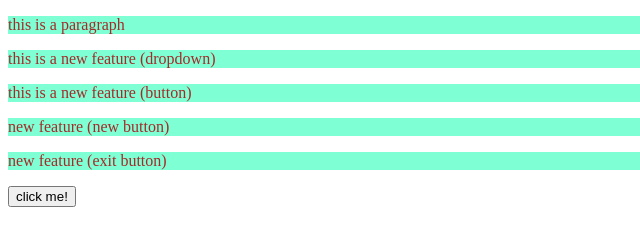
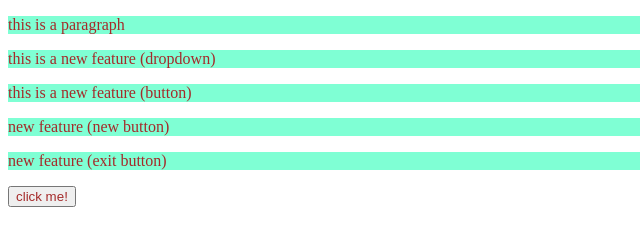
Before and after one commit to Pankaj-sharma103/Local-Repos, a plain HTML site: page index.html in a window 1280 px wide. Shown: the full height of the page, 0-640 px from the left. Drawn offline with Linux system fonts and the light colour scheme.

Commit message:
button color brown

```diff
--- a/style.css
+++ b/style.css
@@ -2,3 +2,6 @@ p{
     background-color: aquamarine;
     color: brown;
 }
+button{
+    color:brown
+}
```
